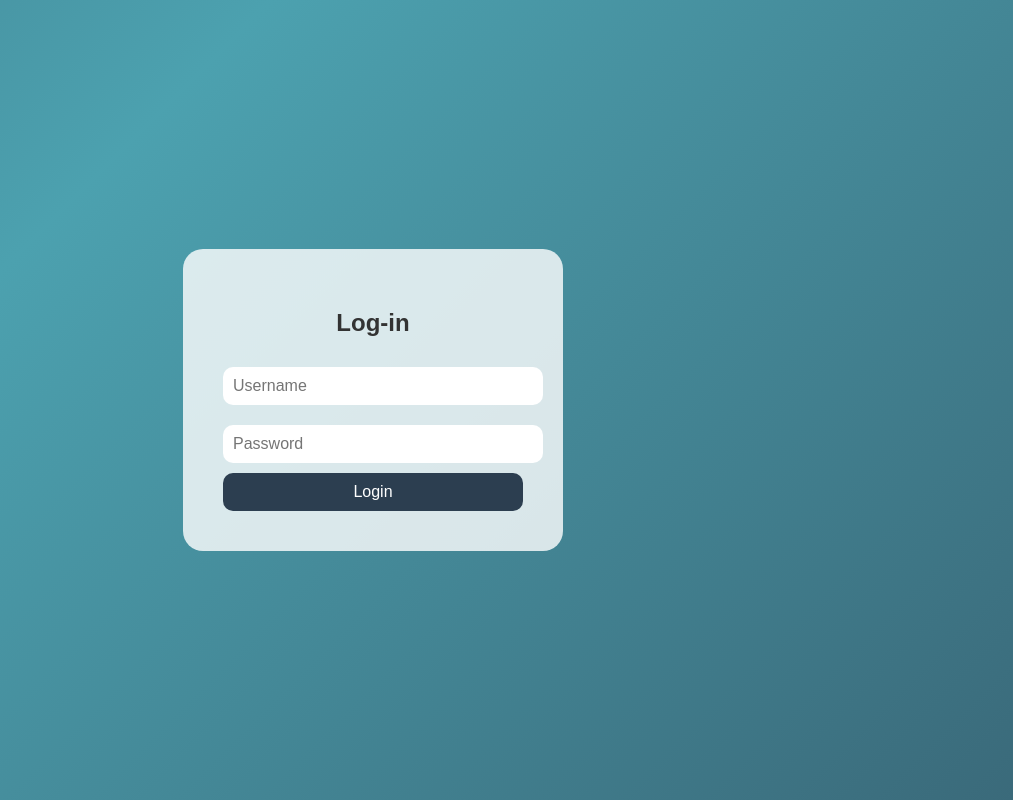
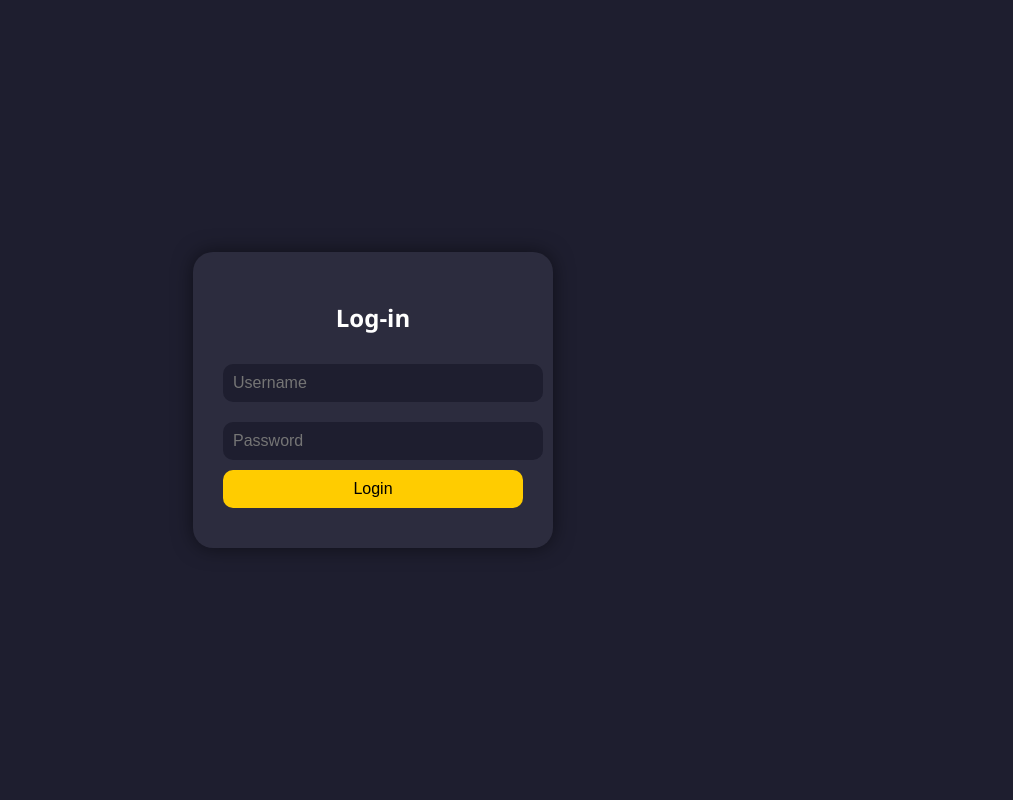
Before and after one commit to rovalrow/BitcoinMiner, a Flask app: page / in a window 1280 px wide. Shown: the whole page, without its empty margins (267-1280 px from the left). Run offline with Flask 3, Linux system fonts and the light colour scheme.

Commit message:
Update login.html

```diff
--- a/templates/login.html
+++ b/templates/login.html
@@ -1,4 +1,3 @@
-
 <!DOCTYPE html>
 <html lang="en">
 <head>
@@ -7,32 +6,29 @@
   <title>Login</title>
   <style>
     body {
-      margin: 0;
-      font-family: Arial, sans-serif;
-      height: 100vh;
-      background: linear-gradient(-45deg, #2c3e50, #4ca1af, #2c3e50, #4ca1af);
-      background-size: 400% 400%;
-      animation: gradientBG 15s ease infinite;
+      background-color: #1e1e2f;
+      color: white;
+      font-family: 'Segoe UI', Tahoma, Geneva, Verdana, sans-serif;
       display: flex;
       justify-content: center;
       align-items: center;
+      height: 100vh;
+      margin: 0;
     }
-    @keyframes gradientBG {
-      0% {background-position: 0% 50%;}
-      50% {background-position: 100% 50%;}
-      100% {background-position: 0% 50%;}
-    }
+
     .login-box {
-      background-color: rgba(255, 255, 255, 0.8);
+      background-color: #2c2c3e;
+      padding: 30px;
       border-radius: 20px;
-      padding: 40px;
       text-align: center;
+      box-shadow: 0 0 20px rgba(0, 0, 0, 0.5);
       width: 300px;
     }
+
     .login-box h2 {
       margin-bottom: 20px;
-      color: #333;
     }
+
     .login-box input {
       width: 100%;
       padding: 10px;
@@ -40,16 +36,25 @@
       border: none;
       border-radius: 10px;
       font-size: 16px;
+      background-color: #1e1e2f;
+      color: white;
     }
+
     .login-box button {
       width: 100%;
       padding: 10px;
-      background-color: #2c3e50;
-      color: white;
+      background-color: #ffcc00;
+      color: black;
       border: none;
       border-radius: 10px;
       font-size: 16px;
       cursor: pointer;
+    }
+
+    .error {
+      color: #ff5555;
+      margin-top: 10px;
+      font-size: 14px;
     }
   </style>
 </head>
@@ -59,21 +64,26 @@
     <input type="text" placeholder="Username" id="username">
     <input type="password" placeholder="Password" id="password">
     <button onclick="login()">Login</button>
+    <div class="error" id="error-message"></div>
   </div>
+
   <script>
     async function login() {
       const username = document.getElementById('username').value;
       const password = document.getElementById('password').value;
+
       const response = await fetch('/login', {
         method: 'POST',
         headers: {'Content-Type': 'application/json'},
         body: JSON.stringify({username, password})
       });
+
       const result = await response.json();
+
       if (result.success) {
         window.location.href = "/miner";
       } else {
-        alert("Login failed!");
+        document.getElementById('error-message').textContent = "Login failed! Check your credentials.";
       }
     }
   </script>
```
